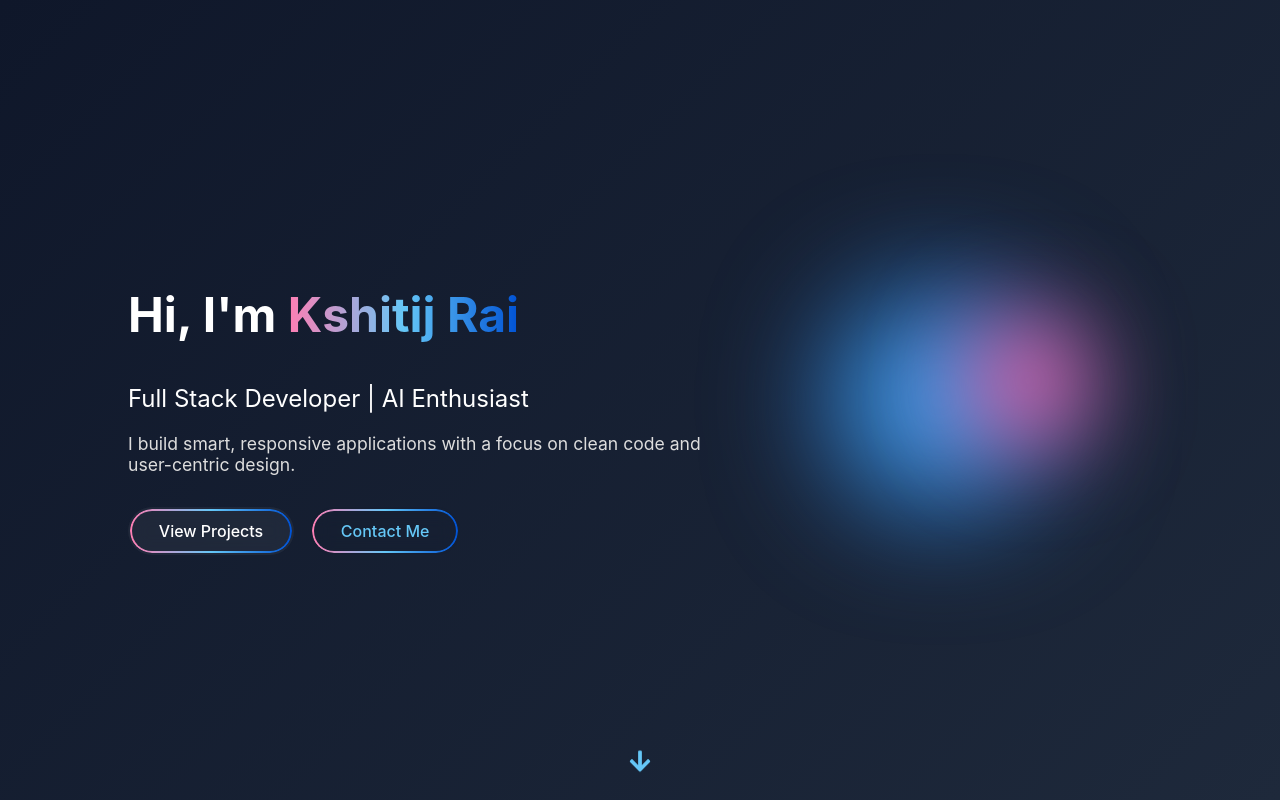
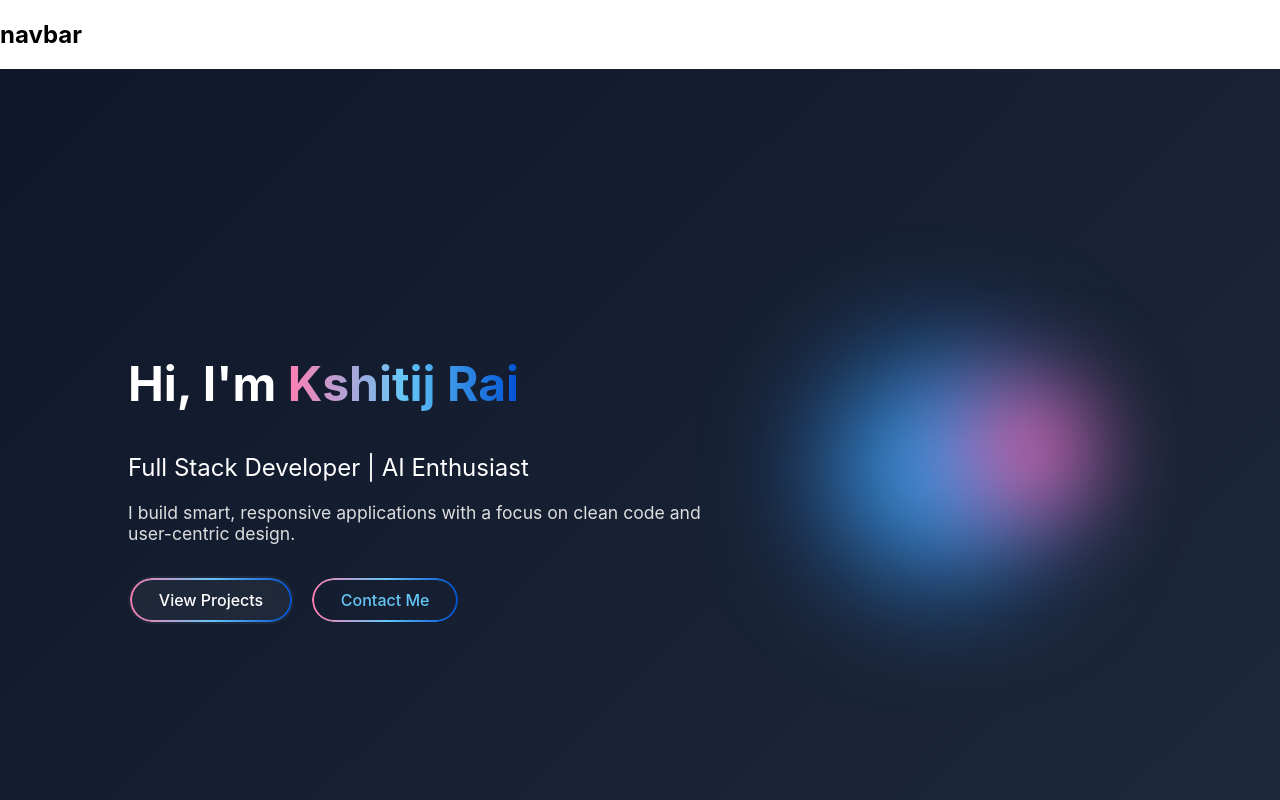
Before and after one commit to Krai07/KR_Portfolio, a React (Create React App) app: page / in a window 1280 px wide. Shown: the top 800 px of the page. Built offline with nearby package versions, Linux system fonts and the light colour scheme; the HTML template or start-up script is replaced by a standard one.

Commit message:
fixxxxxxx

```diff
--- a/src/App.js
+++ b/src/App.js
@@ -23,7 +23,7 @@ function App() {
     <div className="App">
       {isReady ? (
         <>
-          <navbar />
+          <Navbar />
           <main>
             <Home />
             <About />
```
